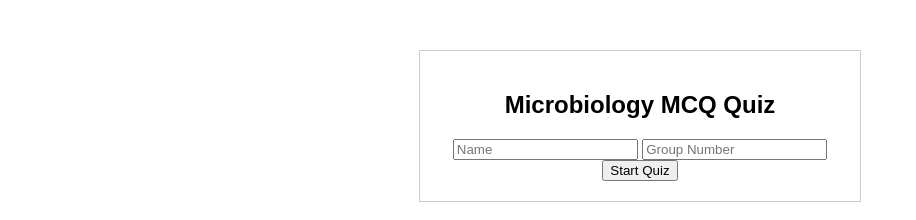
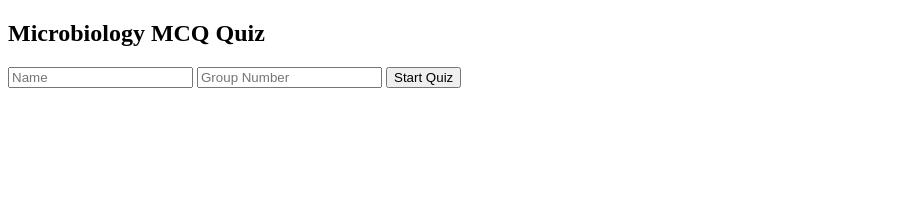
Before and after one commit to Jyagud998/mcq-test, a plain HTML site: page index.html in a window 1280 px wide. Shown: the whole page, without its empty margins (0-916 px from the left). Drawn offline with Linux system fonts and the light colour scheme.

Commit message:
Update index.html

```diff
--- a/index.html
+++ b/index.html
@@ -1,9 +1,7 @@
 <!DOCTYPE html>
 <html>
 <head>
-    <title>Microbiology MCQ Quiz</title>
-    <link rel="stylesheet" href="style.css">
-</head>
+    </head>
 <body>
     <div id="startQuiz">
         <h2>Microbiology MCQ Quiz</h2>
@@ -22,6 +20,6 @@
         <h2>Results</h2>
         <p id="score"></p>
     </div>
-    <script src="script.js"></script>
-</body>
+
+    <script src="script.js"></script> </body>
 </html>
```
